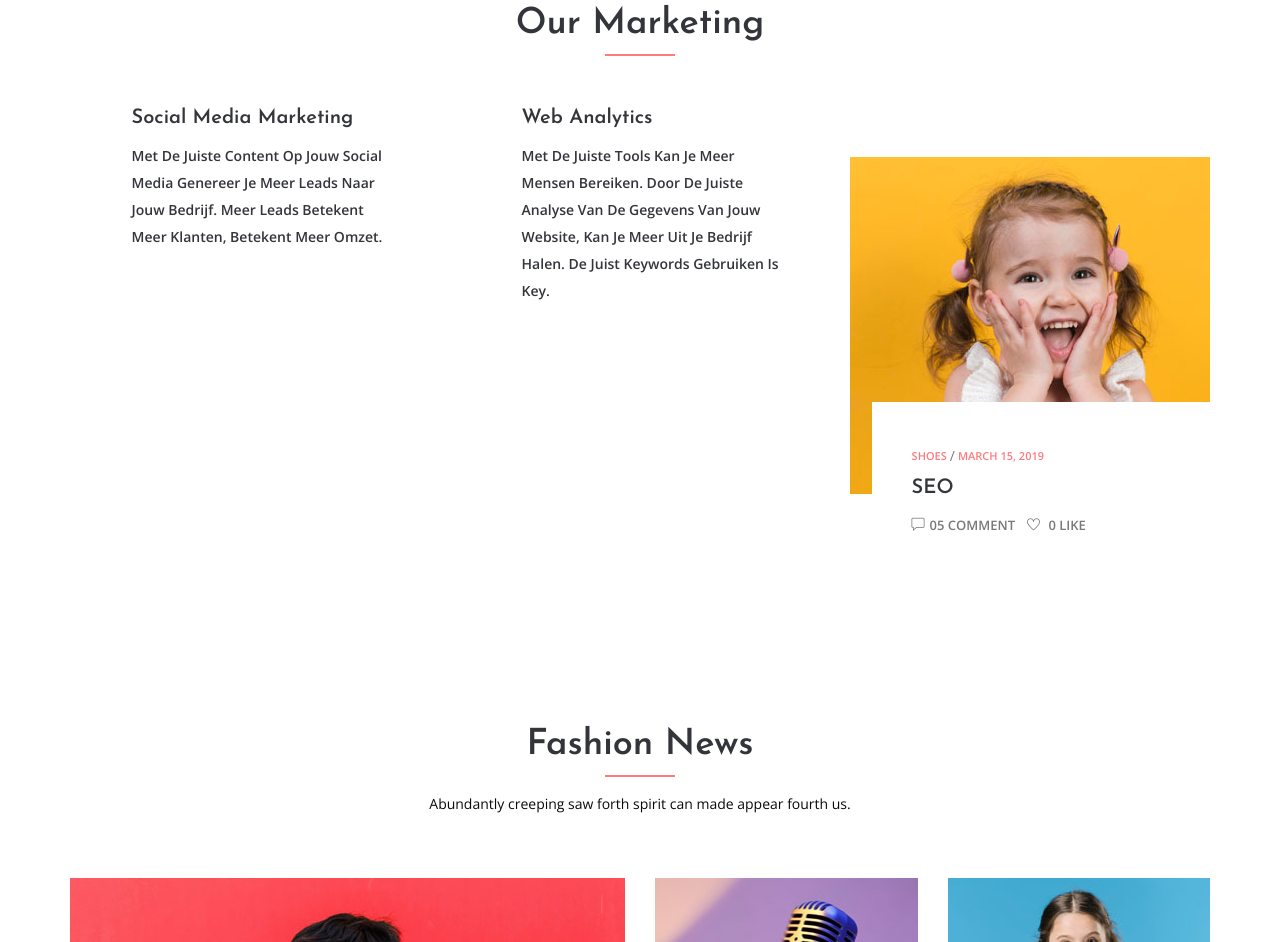
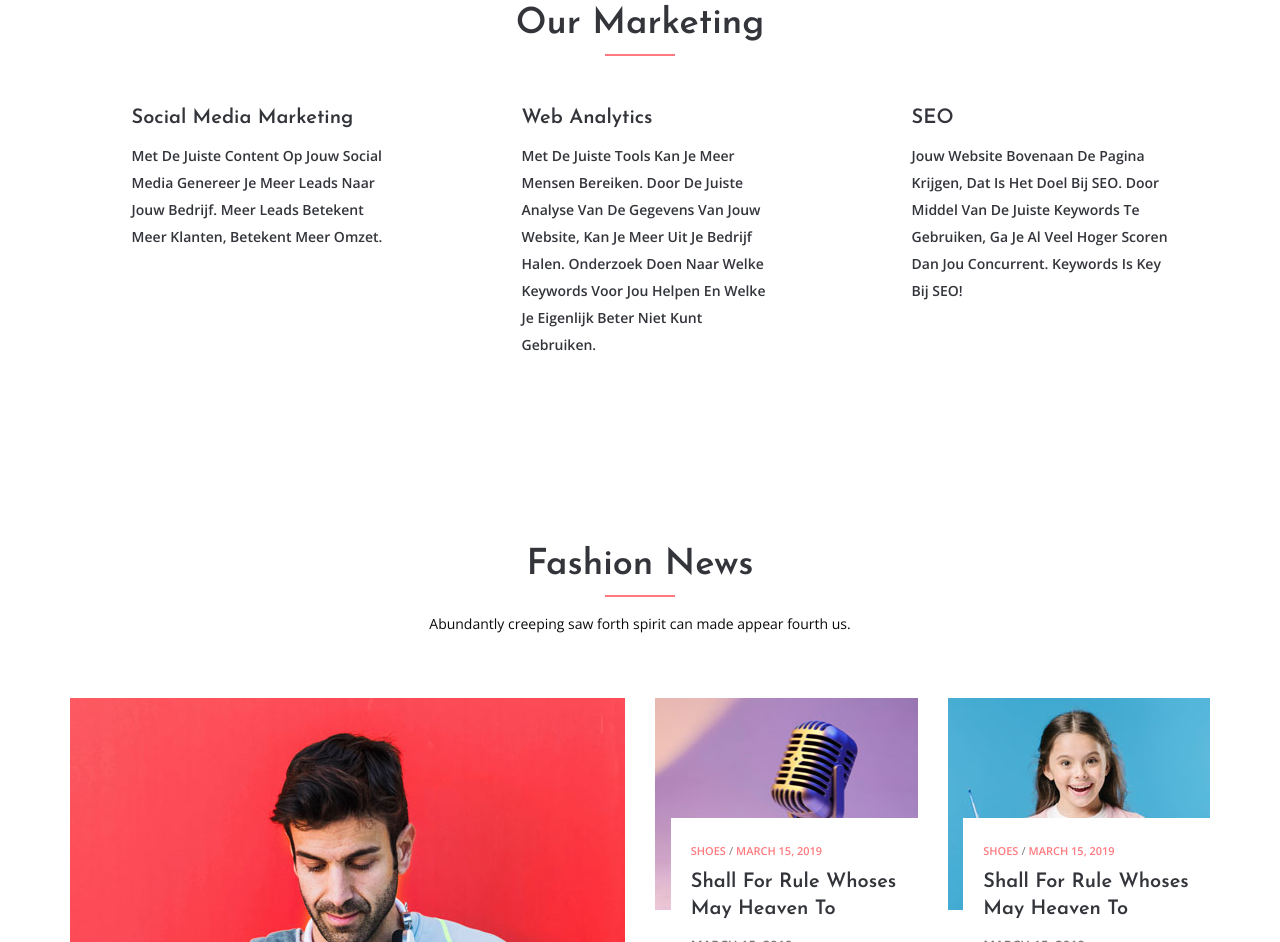
Before and after one commit to sami196515/Cology-Digital, a plain HTML site: page index.html in a window 1280 px wide. Shown: the part 3537-4479 px from the top of the page. Drawn offline with nearby package versions, Linux system fonts and the light colour scheme.

Commit message:
Update index.html

```diff
--- a/index.html
+++ b/index.html
@@ -505,7 +505,7 @@
                         <div class="short_details">
                             <a class="d-block" href="single-blog.html">
                                 <h4>Web analytics</h4>
-                                <p> Met de juiste tools kan je meer mensen bereiken. Door de juiste analyse van de gegevens van jouw website, kan je meer uit je bedrijf halen. De juist Keywords gebruiken is Key.</p>
+                                <p> Met de juiste tools kan je meer mensen bereiken. Door de juiste analyse van de gegevens van jouw website, kan je meer uit je bedrijf halen. Onderzoek doen naar welke keywords voor jou helpen en welke je eigenlijk beter niet kunt gebruiken.</p>
                             </a>
                         </div>
                     </div>
@@ -515,20 +515,12 @@
                 <div class="col-lg-4">
                     <div class="single-blog style-five">
                         <div class="thumb">
-                            <img class="img-fluid" src="img/magazine/17.jpg" alt="">
                         </div>
                         <div class="short_details">
-                            <div class="meta-top d-flex">
-                                <a href="#">shoes</a>/
-                                <a href="#">March 15, 2019</a>
-                            </div>
                             <a class="d-block" href="single-blog.html">
                                 <h4>SEO</h4>
+                                <p> Jouw website bovenaan de pagina krijgen, dat is het doel bij SEO. Door middel van de juiste keywords te gebruiken, ga je al veel hoger scoren dan jou concurrent. Keywords is Key bij SEO!</p>
                             </a>
-                            <div class="meta-bottom d-flex">
-                                <a href="#"><i class="ti-comment"></i>05 comment</a>
-                                <a href="#"><i class="ti-heart"></i> 0 like</a>
-                            </div>
                         </div>
                     </div>
                 </div>
```
